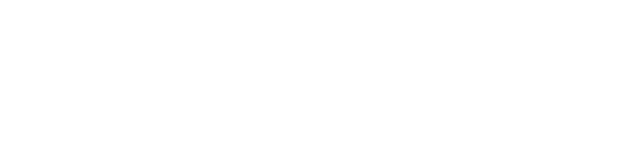
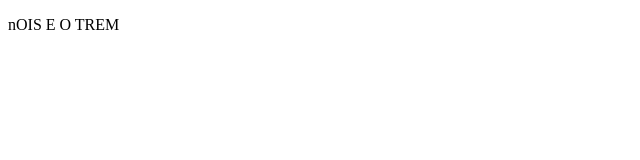
Before and after one commit to guifo2604/1302, a plain HTML site: page index.html in a window 1280 px wide. Shown: the whole page, without its empty margins (0-640 px from the left). Drawn offline with Linux system fonts and the light colour scheme.

Commit message:
NOIS E O TREM

```diff
--- a/index.html
+++ b/index.html
@@ -6,6 +6,6 @@
     <title>Document</title>
 </head>
 <body>
-
+    <p>nOIS E O TREM</p>
 </body>
 </html>
```
